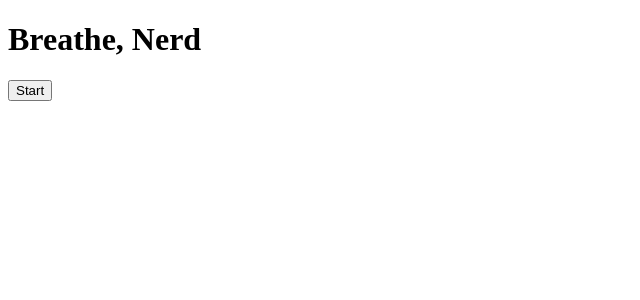
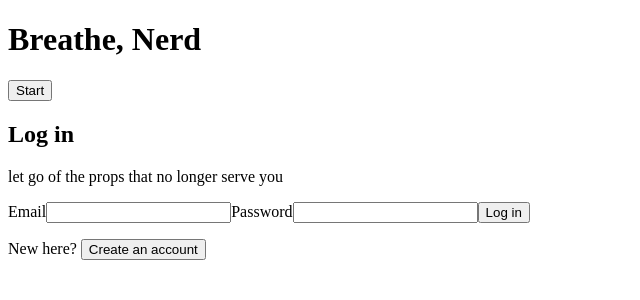
Before and after one commit to breath-nerd/breath-nerd, a React (Vite) app in the folder client/: page / in a window 1280 px wide. Shown: the top 300 px of the page, without its empty margins (0-640 px from the left). Built offline with nearby package versions, Linux system fonts and the light colour scheme; no server answers.

Commit message:
feat(favcon): add new image fix(node_modules): relocate folder for vite to access and restore front end server connection

```diff
--- a/client/index.html
+++ b/client/index.html
@@ -2,7 +2,7 @@
 <html lang="en">
   <head>
     <meta charset="UTF-8" />
-    <link rel="icon" type="image/svg+xml" href="/favicon.svg" />
+    <link rel="icon" type="image/png" href="/favcon.png" />
     <meta name="viewport" content="width=device-width, initial-scale=1.0" />
     <title>breathe-nerd</title>
   </head>
--- a/client/src/App.tsx
+++ b/client/src/App.tsx
@@ -1,6 +1,6 @@
 import { useState, useEffect } from "react";
 import type { User } from "./types";
-// import LoginModal from "./components/LoginModal";
+import LoginModal from "./components/LoginModal";
 import BreathingPage from "./components/BreathingPage";
 
 /*
@@ -68,7 +68,7 @@ function App() {
   return (
     <>
       <BreathingPage user={user} onLogout={handleLogout} isBlurred={!user} />
-      {/* {!user && <LoginModal onLoginSuccess={(user: User) => setUser(user)} />} */}
+      {!user && <LoginModal onLoginSuccess={(user: User) => setUser(user)} />}
     </>
   );
 }
--- a/package.json
+++ b/package.json
@@ -10,7 +10,7 @@
     "dev": "concurrently \"npm run dev:server\" \"npm run dev:client\"",
     "dev:server": "node --watch --import tsx/esm server/server.ts",
     "dev:client": "vite client",
-    "build": "tsc -b && vite build",
+    "build": "tsc -b && vite build client",
     "preview": "vite preview",
     "test": "echo \"Error: no test specified\" && exit 1",
     "start": "node --watch --import tsx/esm server/server.ts"
```
Also changed, not shown: client/favcon.png (added).
